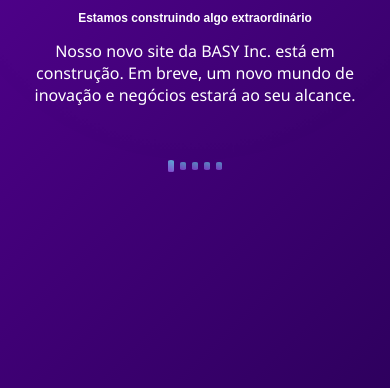
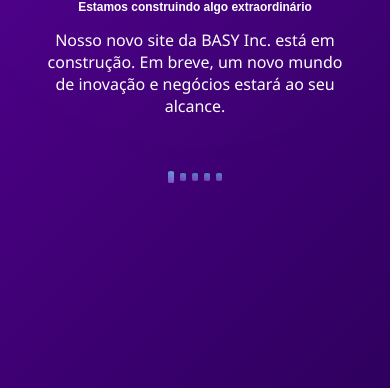
Before and after one commit to basyinc/basyinc.github.io, a plain HTML site: page index.html in a window 390 px wide. Shown: the part 456-844 px from the top of the page. Drawn offline with Linux system fonts and the light colour scheme; a web font is replaced by a local one.

Commit message:
Update index.html

```diff
--- a/index.html
+++ b/index.html
@@ -5,7 +5,6 @@
   <meta name="viewport" content="width=device-width, initial-scale=1.0"/>
   <title>BASY Inc.</title>
 
-  <!-- Fonte Lufga -->
   <link href="https://fonts.googleapis.com/css2?family=Lufga:wght@400;700&display=swap" rel="stylesheet" />
 
   <style>
@@ -66,18 +65,18 @@
     h1 {
       font-family: 'Lufga', sans-serif;
       font-size: calc(2.8em / 3);
-      margin-bottom: 15px;
+      margin: 0 auto 15px;
+      max-width: 400px;
       z-index: 2;
     }
 
     p {
       font-size: 1.2em;
-      max-width: 520px;
+      max-width: 400px;
+      margin: 0 auto;
       z-index: 2;
-      margin: 0 auto;
     }
 
-    /* Novo loader moderno */
     .loader {
       display: flex;
       justify-content: center;
@@ -96,7 +95,6 @@
       border-radius: 3px;
     }
 
-    /* Diferente delay para cada barra */
     .loader > div:nth-child(1) {
       animation-delay: -1.1s;
     }
@@ -124,7 +122,6 @@
       }
     }
 
-    /* Responsividade */
     @media (max-width: 600px) {
       img.logo {
         max-width: 300px;
@@ -132,11 +129,12 @@
 
       h1 {
         font-size: calc((2.8em / 3) * 0.8);
+        max-width: 300px;
       }
 
       p {
         font-size: 1em;
-        max-width: 90%;
+        max-width: 300px;
       }
     }
   </style>
```
